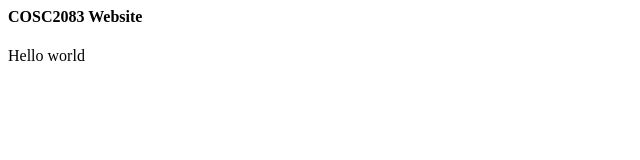
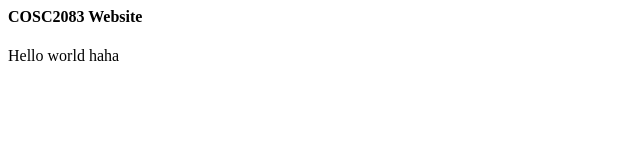
Before and after one commit to TranTuanKiet0110/TranTuanKiet.github.io, a plain HTML site: page index.html in a window 1280 px wide. Shown: the full height of the page, 0-640 px from the left. Drawn offline with Linux system fonts and the light colour scheme.

Commit message:
update index

```diff
--- a/index.html
+++ b/index.html
@@ -4,6 +4,6 @@
     </head>
     <body>
         <h4>COSC2083 Website</h4>
-        <p>Hello world</p>
+        <p>Hello world haha</p>
     </body>
 </html>
```
